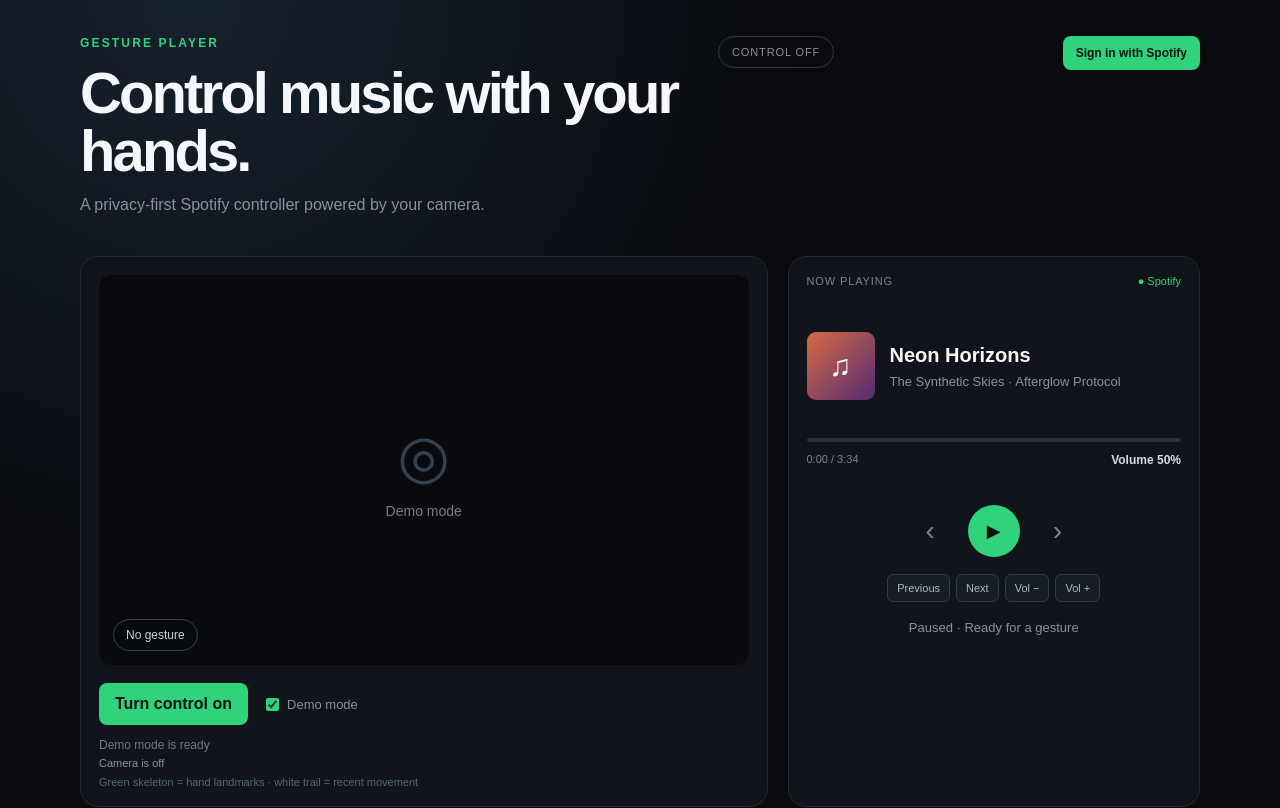
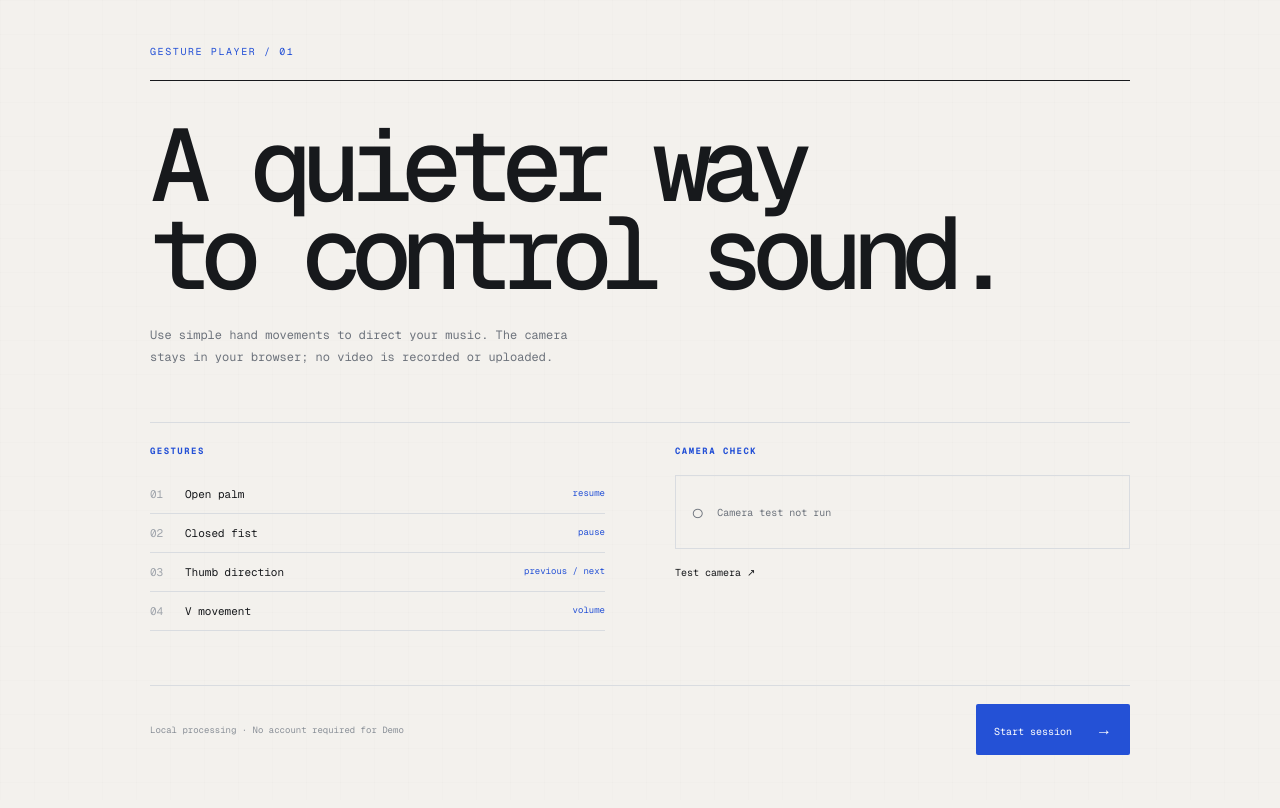
Before and after one commit to HenriqueMirandaa/gesture-player, a Next.js app: page / in a window 1280 px wide. Shown: the top 808 px of the page. Built offline with nearby package versions, Linux system fonts and the light colour scheme.

Commit message:
feat: redesign frontend with editorial session flow
Co-authored-by: Copilot <223556219+Copilot@users.noreply.github.com>

```diff
--- a/src/app/globals.css
+++ b/src/app/globals.css
@@ -1,4 +1,4 @@
-:root { --background: #090b0f; --foreground: #f5f7fa; --muted: #89919e; }
+:root { --background: #f3f1ed; --foreground: #17191c; --muted: #6d737c; --font-mono: var(--font-geist-mono); }
 * { box-sizing: border-box; padding: 0; margin: 0; }
 html, body { max-width: 100vw; min-height: 100%; }
 body { color: var(--foreground); background: var(--background); font-family: Arial, Helvetica, sans-serif; }
--- a/src/app/page.tsx
+++ b/src/app/page.tsx
@@ -62,6 +62,50 @@ export default function Home() {
   const [authenticated, setAuthenticated] = useState(false);
   const [loadingPlayer, setLoadingPlayer] = useState(false);
   const demoTrackIndexRef = useRef(0);
+  const [onboardingComplete, setOnboardingComplete] = useState(false);
+  const [cameraTested, setCameraTested] = useState(false);
+  const [cameraTestStatus, setCameraTestStatus] = useState("Camera test not run");
+
+  useEffect(() => {
+    let frame = 0;
+    let targetX = 0;
+    let targetY = 0;
+    let currentX = 0;
+    let currentY = 0;
+    const move = (event: PointerEvent) => {
+      targetX = event.clientX;
+      targetY = event.clientY;
+      if (frame) return;
+      frame = requestAnimationFrame(() => {
+        currentX += (targetX - currentX) * 0.18;
+        currentY += (targetY - currentY) * 0.18;
+        document.documentElement.style.setProperty("--cursor-x", `${currentX}px`);
+        document.documentElement.style.setProperty("--cursor-y", `${currentY}px`);
+        frame = 0;
+        if (Math.abs(targetX - currentX) > 1 || Math.abs(targetY - currentY) > 1) move(event);
+      });
+    };
+    window.addEventListener("pointermove", move);
+    return () => {
+      window.removeEventListener("pointermove", move);
+      if (frame) cancelAnimationFrame(frame);
+    };
+  }, []);
+
+  const testCamera = async () => {
+    setCameraTestStatus("Requesting camera access…");
+    try {
+      const stream = await navigator.mediaDevices.getUserMedia({ video: true, audio: false });
+      const track = stream.getVideoTracks()[0];
+      setCameraTested(true);
+      setCameraTestStatus(track?.label ? `Ready · ${track.label}` : "Camera ready");
+      stream.getTracks().forEach((item) => item.stop());
+    } catch (error) {
+      setCameraTestStatus(error instanceof DOMException && error.name === "NotAllowedError"
+        ? "Permission blocked. Allow camera access and try again."
+        : "Camera unavailable. Check that no other app is using it.");
+    }
+  };
 
   const refreshPlayer = useCallback(async () => {
     if (demoMode) return;
@@ -323,14 +367,52 @@ export default function Home() {
     return `${Math.floor(seconds / 60)}:${String(seconds % 60).padStart(2, "0")}`;
   };
 
+  if (!onboardingComplete) {
+    return (
+      <main className={styles.onboardingPage}>
+        <div className={styles.cursorHalo} />
+        <section className={styles.onboarding}>
+          <div className={styles.onboardingKicker}>GESTURE PLAYER / 01</div>
+          <div className={styles.onboardingRule} />
+          <h1 className={styles.onboardingTitle}>A quieter way<br />to control sound.</h1>
+          <p className={styles.onboardingIntro}>Use simple hand movements to direct your music. The camera stays in your browser; no video is recorded or uploaded.</p>
+          <div className={styles.onboardingGrid}>
+            <div>
+              <p className={styles.sectionLabel}>GESTURES</p>
+              <div className={styles.gestureList}>
+                <div><b>01</b><span>Open palm</span><em>resume</em></div>
+                <div><b>02</b><span>Closed fist</span><em>pause</em></div>
+                <div><b>03</b><span>Thumb direction</span><em>previous / next</em></div>
+                <div><b>04</b><span>V movement</span><em>volume</em></div>
+              </div>
+            </div>
+            <div className={styles.cameraCheck}>
+              <p className={styles.sectionLabel}>CAMERA CHECK</p>
+              <div className={`${styles.checkPanel} ${cameraTested ? styles.checkReady : ""}`}>
+                <span className={styles.checkMark}>{cameraTested ? "✓" : "○"}</span>
+                <p>{cameraTestStatus}</p>
+              </div>
+              <button className={styles.textButton} onClick={testCamera}>Test camera <span>↗</span></button>
+            </div>
+          </div>
+          <div className={styles.onboardingFooter}>
+            <span>Local processing · No account required for Demo</span>
+            <button className={styles.startButton} onClick={() => { setOnboardingComplete(true); setControlEnabled(true); }}>Start session <span>→</span></button>
+          </div>
+        </section>
+      </main>
+    );
+  }
+
   return (
     <main className={styles.page}>
+      <div className={styles.cursorHalo} />
       <section className={styles.shell}>
         <header className={styles.header}>
           <div>
-            <p className={styles.eyebrow}>GESTURE PLAYER</p>
-            <h1 className={styles.title}>Control music with your hands.</h1>
-            <p className={styles.subtitle}>A privacy-first Spotify controller powered by your camera.</p>
+            <p className={styles.eyebrow}>GESTURE PLAYER <span>/ LIVE SESSION</span></p>
+            <h1 className={styles.title}>Direct the room.</h1>
+            <p className={styles.subtitle}>Hands become the interface.</p>
           </div>
           <span className={`${styles.badge} ${controlEnabled ? styles.badgeOn : ""}`}>
             {controlEnabled ? "CONTROL ON" : "CONTROL OFF"}
@@ -363,7 +445,7 @@ export default function Home() {
             </div>
             <p className={styles.status}>{status}</p>
             <p className={styles.cameraInfo}>{cameraInfo}</p>
-            <p className={styles.cameraHelp}>Green skeleton = hand landmarks · white trail = recent movement</p>
+            <p className={styles.cameraHelp}>Green skeleton · white trail · local processing</p>
           </section>
 
           <section className={styles.playerCard}>
```
Also changed, not shown: src/app/page.module.css.
